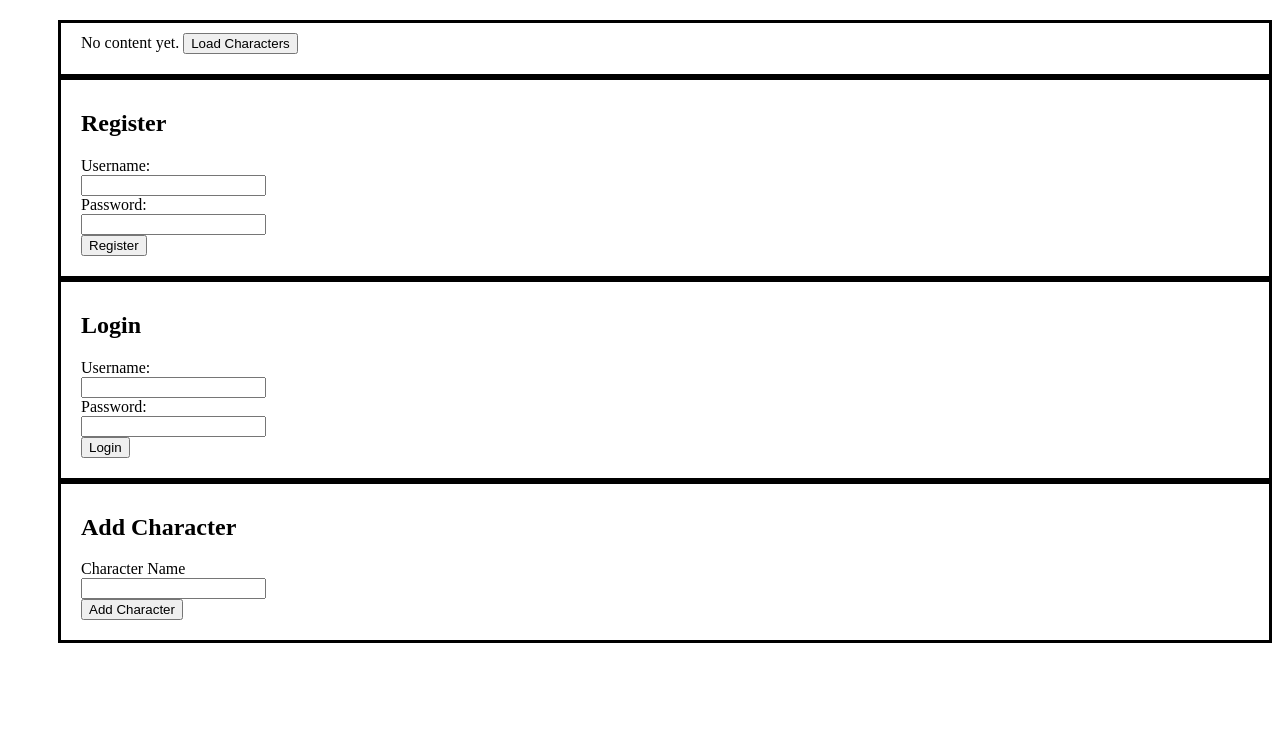
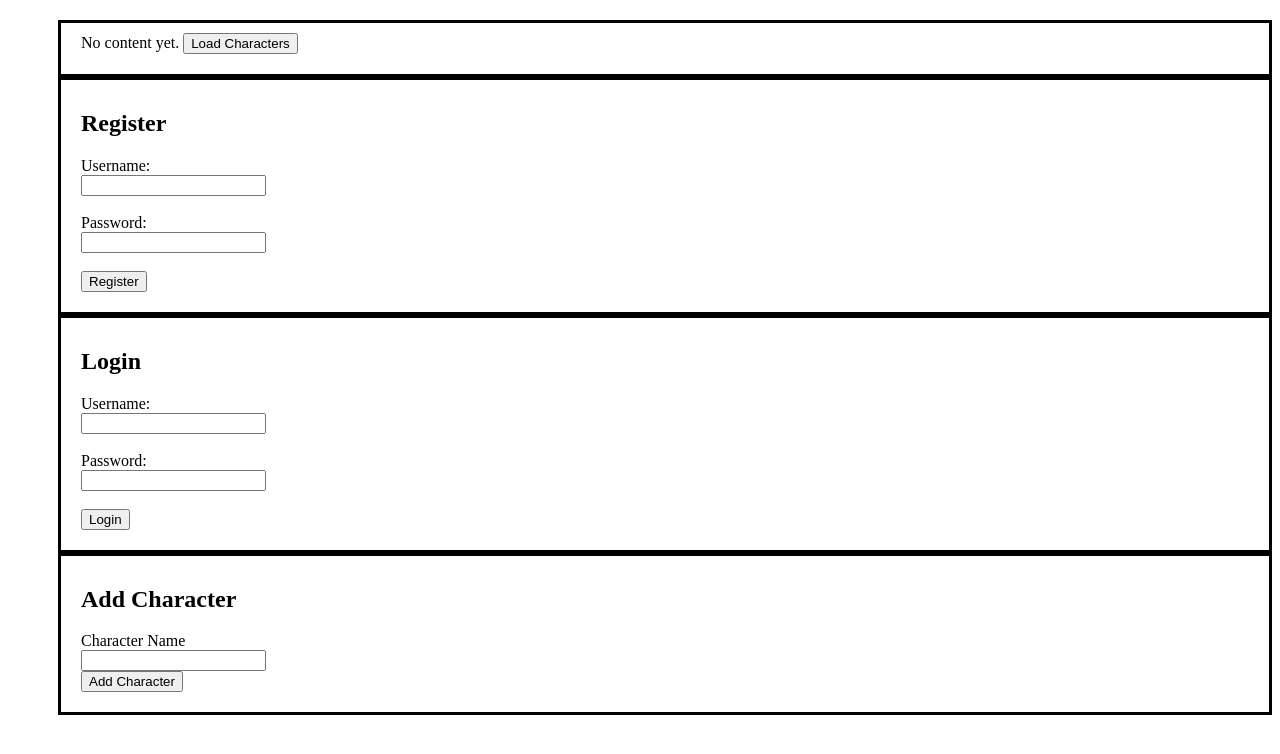
Before and after one commit to ZUMER115/Frame-Data, a website: page public/index.html in a window 1280 px wide. Drawn offline with Linux system fonts and the light colour scheme.

Commit message:
Frontend: Styling

```diff
--- a/public/index.html
+++ b/public/index.html
@@ -17,10 +17,10 @@
             <h2>Register</h2>
 
             <label for="regUsername">Username:</label><br>
-            <input type="text" id="regUsername" name="regUsername"><br>
+            <input type="text" id="regUsername" name="regUsername"><br><br>
 
             <label for="regPassword">Password:</label><br>
-            <input type="password" id="regPassword" name="regPassword"><br>
+            <input type="password" id="regPassword" name="regPassword"><br><br>
 
             <button type="submit">Register</button>
         </form>
@@ -31,10 +31,10 @@
             <h2>Login</h2>
 
             <label for="logUsername">Username:</label><br>
-            <input type="text" id="logUsername" name="logUsername"><br>
+            <input type="text" id="logUsername" name="logUsername"><br><br>
 
             <label for="logPassword">Password:</label><br>
-            <input type="password" id="logPassword" name="logPassword"><br>
+            <input type="password" id="logPassword" name="logPassword"><br><br>
 
             <button type="submit">Login</button>
         </form>
```
